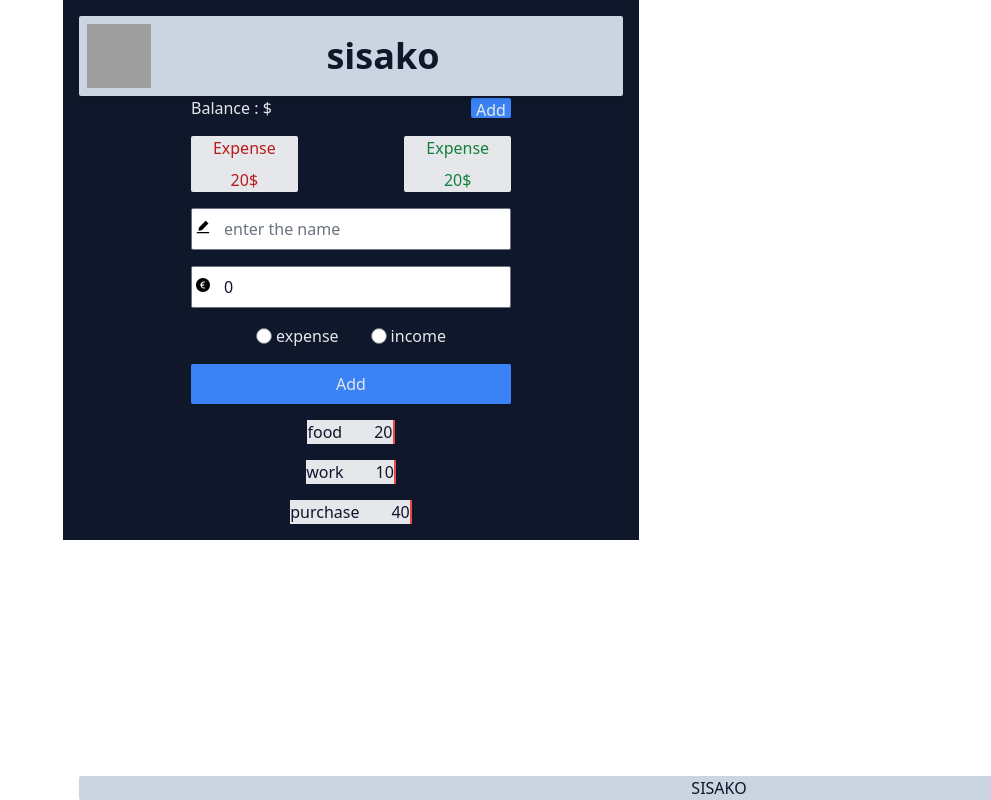
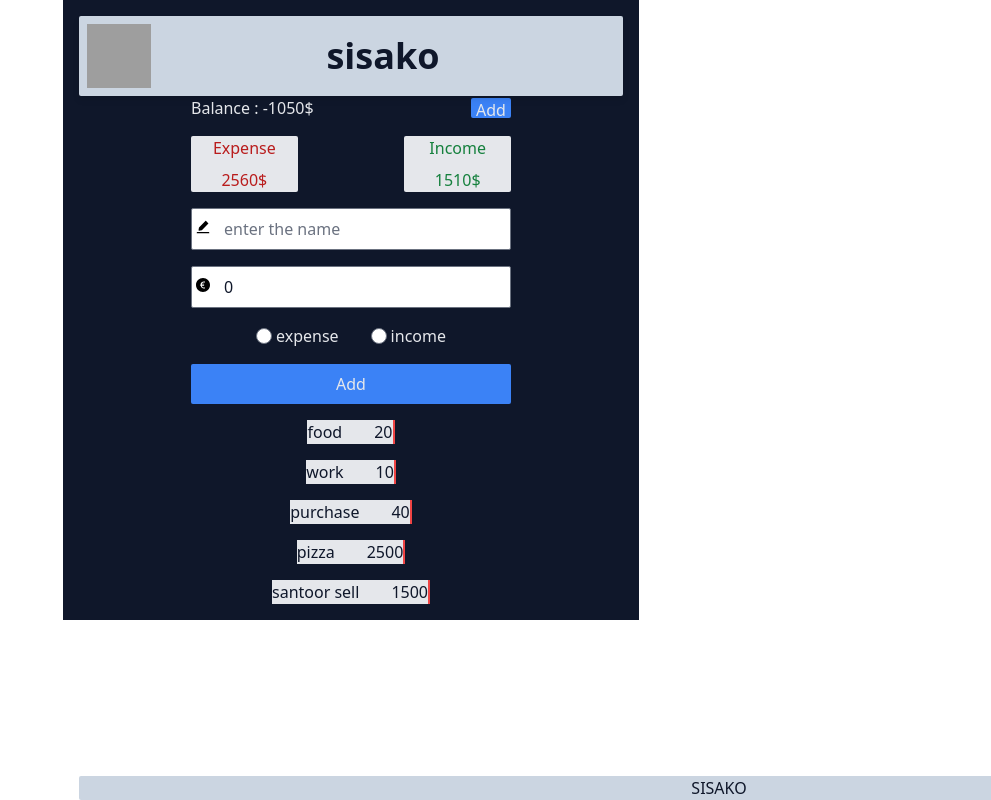
Before and after one commit to Arman-Abbasian/expense_tracker_app, a React (Create React App) app: page / in a window 1280 px wide. Shown: the whole page, without its empty margins (289-1280 px from the left). Built offline with nearby package versions, Linux system fonts and the light colour scheme; data requests are answered from the project's data file; grey boxes are pictures that could not be loaded.

Commit message:
work on deseign of App

```diff
--- a/db.json
+++ b/db.json
@@ -1,21 +1,34 @@
 {
   "expenses": [
-   {
-    "id":1,
-    "name":"food",
-    "cost":20,
-    "type":"expense"
-   },
-   {
-    "id":2,
-    "name":"work",
-    "cost":10,
-    "type":"income"
-   },{
-    "id":3,
-    "name":"purchase",
-    "cost":40,
-    "type":"expense"
-   }
+    {
+      "id": 1,
+      "name": "food",
+      "cost": 20,
+      "type": "expense"
+    },
+    {
+      "id": 2,
+      "name": "work",
+      "cost": 10,
+      "type": "income"
+    },
+    {
+      "id": 3,
+      "name": "purchase",
+      "cost": 40,
+      "type": "expense"
+    },
+    {
+      "name": "pizza",
+      "cost": "2500",
+      "type": "expense",
+      "id": 4
+    },
+    {
+      "name": "santoor sell",
+      "cost": "1500",
+      "type": "income",
+      "id": 5
+    }
   ]
 }
--- a/src/components/Form.jsx
+++ b/src/components/Form.jsx
@@ -23,11 +23,11 @@ const Form = ({addOne}) => {
                 </div>
                 <div className="flex justify-center items-center gap-8 w-full">
                     <div className="flex justify-center items-center gap-1">
-                        <input type="radio" id="expense" name="expense" value="expense" onChange={changeHandler} checked={formValues.type==="expense"} />
+                        <input type="radio" id="expense" name="type" value="expense" onChange={changeHandler} checked={formValues.type==="expense"} />
                         <label htmlFor="expense">expense</label>
                     </div>
                     <div className="flex justify-center items-center gap-1">
-                        <input type="radio" id="income" name="expense" value="income" onChange={changeHandler} checked={formValues.type==="income"} />
+                        <input type="radio" id="income" name="type" value="income" onChange={changeHandler} checked={formValues.type==="income"} />
                         <label htmlFor="income">income</label>
                     </div>
                 </div>
--- a/src/container/Balance.jsx
+++ b/src/container/Balance.jsx
@@ -4,46 +4,55 @@ import { useState } from "react";
 import { toast } from "react-toastify";
 import Costs from "../components/Costs";
 import  Form  from "../components/Form";
+import { costCalculate } from "../utils/costCalculate";
 
 
 const Balance = () => {
     const [loading,setLoading]=useState(true)
     const [balance,setBalance]=useState({balance:null,error:null,loading:false});
+    const [expense,setExpense]=useState({income:0,expense:0})
 
-    useEffect(()=>{
+    const fetchData=()=>{
         setBalance({balance:null,error:null,loading:true})
         axios.get('http://localhost:4000/expenses')
         .then(res=>{
-            setBalance({balance:res.data,error:null,loading:false})
+            setBalance({balance:res.data,error:null,loading:false});
+           const data= costCalculate(res.data);
+           setExpense({income:data.income,expense:data.expense})
         })
         .catch(err=>{
             setBalance({balance:null,error:err.message,loading:false})
         })
-    },[]);
+    };
+
+    useEffect(()=>{fetchData()},[]);
+
     const addOneConstHandler=(formData)=>{
-        console.log(formData)
+        axios.post(`http://localhost:4000/expenses`,formData)
+        .then(res=>fetchData(res.data))
+        .catch(err=>toast.error(err))
     }
 
     const rendered=()=>{
         if(balance.loading) return <p>loading...</p>
-        if(balance.error) return <p>{balance.error.err.message}</p>
+        if(balance.error) return <p>{balance.error}</p>
         if(!balance.balance) return <p>no const existed</p>
         console.log(balance.balance)
         return (
             <div className="container flex flex-col mx-auto gap-4 max-w-xs">
                 <div className="flex items-center justify-between">
-                    <p>Balance : $</p>
+                    <p>Balance : {expense.income-expense.expense}$</p>
                     <button className="w-10 h-5 rounded-sm bg-blue-500">Add</button>
                 </div>
                 <div>
                     <div className="flex justify-between items-center">
                         <div className="w-1/3 bg-gray-200 flex flex-col gap-2 items-center justify-center rounded-sm text-red-700">
                             <p>Expense</p>
-                            <p>20$</p>
+                            <p>{expense.expense}$</p>
                         </div>
                         <div className="w-1/3 bg-gray-200 flex flex-col gap-2 items-center justify-center rounded-sm text-green-700">
-                            <p>Expense</p>
-                            <p>20$</p>
+                            <p>Income</p>
+                            <p>{expense.income}$</p>
                         </div>
                     </div>
                 </div>
--- a/src/utils/costCalculate.js
+++ b/src/utils/costCalculate.js
@@ -1,3 +1,18 @@
-const constCalculate=()=>{
+const data=[
+    {id:1, name:"Ali",cost:20,type:"expense"},
+    {id:1, name:"Ali",cost:20,type:"income"},
+    {id:1, name:"Ali",cost:20,type:"expense"},
+];
 
+export const costCalculate=(data)=>{
+    let income = 0;
+    let expense = 0;
+data.forEach(item => {
+    if(item.type==="income"){
+        income+=parseFloat(item.cost)
+    }else {
+        expense+=parseFloat(item.cost)
+    }
+});
+return ({income,expense})
 }
```
